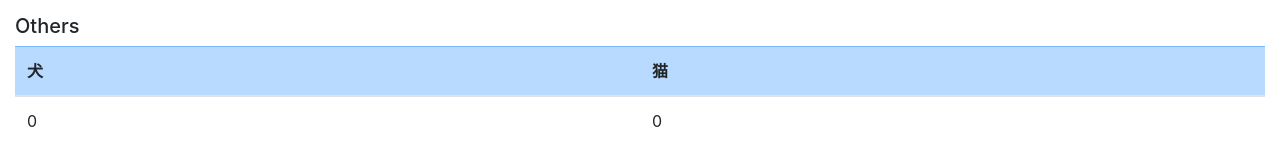
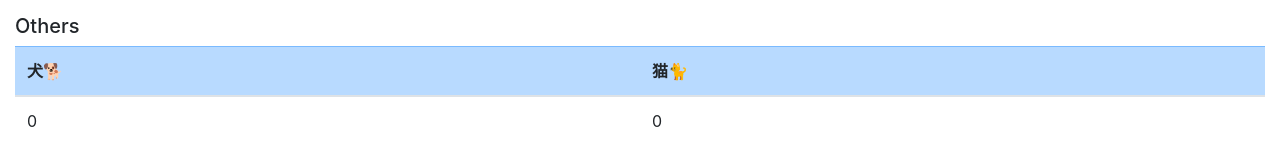
Before and after one commit to hibara428/dangomushi-counter, a Vue app: page / in a window 1280 px wide. Shown: the part 259-405 px from the top of the page. Built offline with nearby package versions, Linux system fonts and the light colour scheme.

Commit message:
Adds dog and cat emoji

```diff
--- a/src/components/OtherCountsTable.vue
+++ b/src/components/OtherCountsTable.vue
@@ -13,8 +13,8 @@ defineProps<OtherCountsProps>()
   <table class="table">
     <thead>
       <tr class="table-primary">
-        <th scope="col">犬</th>
-        <th scope="col">猫</th>
+        <th scope="col">犬🐕</th>
+        <th scope="col">猫🐈</th>
       </tr>
     </thead>
     <tbody>
--- a/src/components/OtherStatsTable.vue
+++ b/src/components/OtherStatsTable.vue
@@ -22,11 +22,11 @@ withDefaults(defineProps<OtherStatsProps>(), {
     </thead>
     <tbody>
       <tr>
-        <th scope="row">犬</th>
+        <th scope="row">犬🐕</th>
         <td id="dog-total">{{ dogCount }}</td>
       </tr>
       <tr>
-        <th scope="row">猫</th>
+        <th scope="row">猫🐈</th>
         <td id="cat-total">{{ catCount }}</td>
       </tr>
     </tbody>
```
